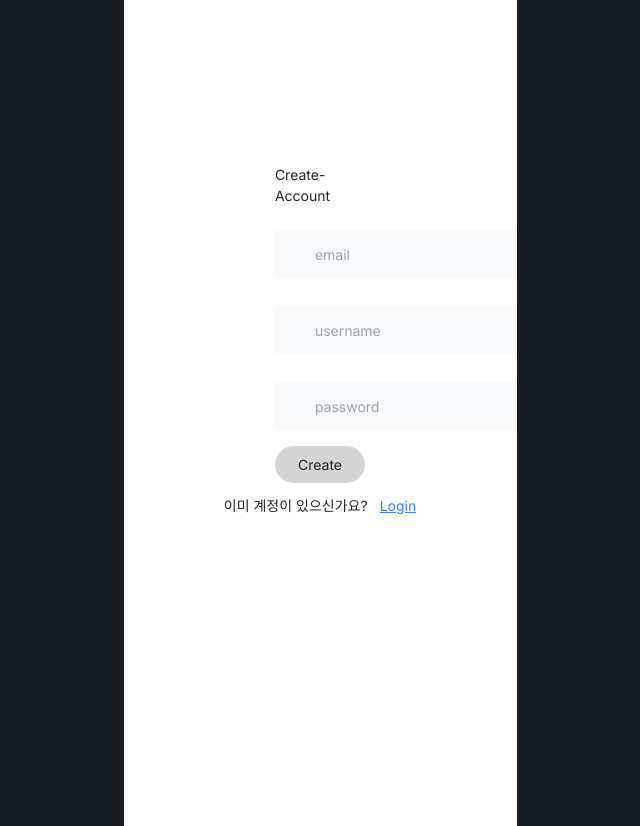
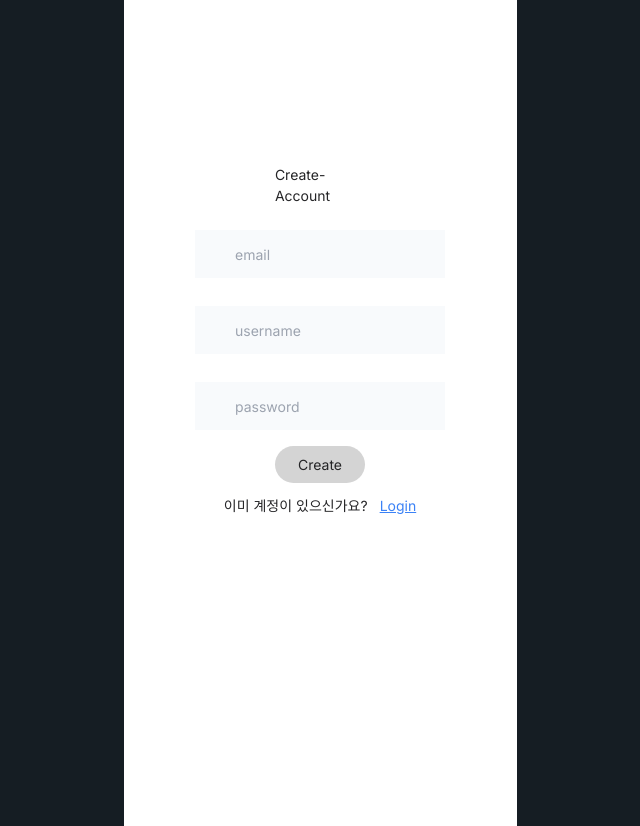
Before and after one commit to parangwave/next-form, a Next.js app: page /create-account in a window 1280 px wide. Shown: the whole page, without its empty margins (320-960 px from the left). Built offline with nearby package versions, Linux system fonts and the light colour scheme.

Commit message:
Design: Modify style for components

```diff
--- a/components/Avatar.tsx
+++ b/components/Avatar.tsx
@@ -23,7 +23,7 @@ export default function UserAvatar({
         alt={alt}
         width={width}
         height={height}
-        className={`overflow-hidden rounded-full border border-zinc-300 ${className}`}
+        className={`overflow-hidden rounded-full border border-slate-300 ${className}`}
       />
     </>
   );
--- a/components/Input.tsx
+++ b/components/Input.tsx
@@ -32,7 +32,7 @@ const _Input = (
   return (
     <>
       <label
-        className={`relative flex items-center gap-4 my-1 mt-3 ${className}`}
+        className={`relative flex items-center justify-center w-full gap-4 my-1 mt-3 ${className}`}
       >
         {icon}
         <input
```
